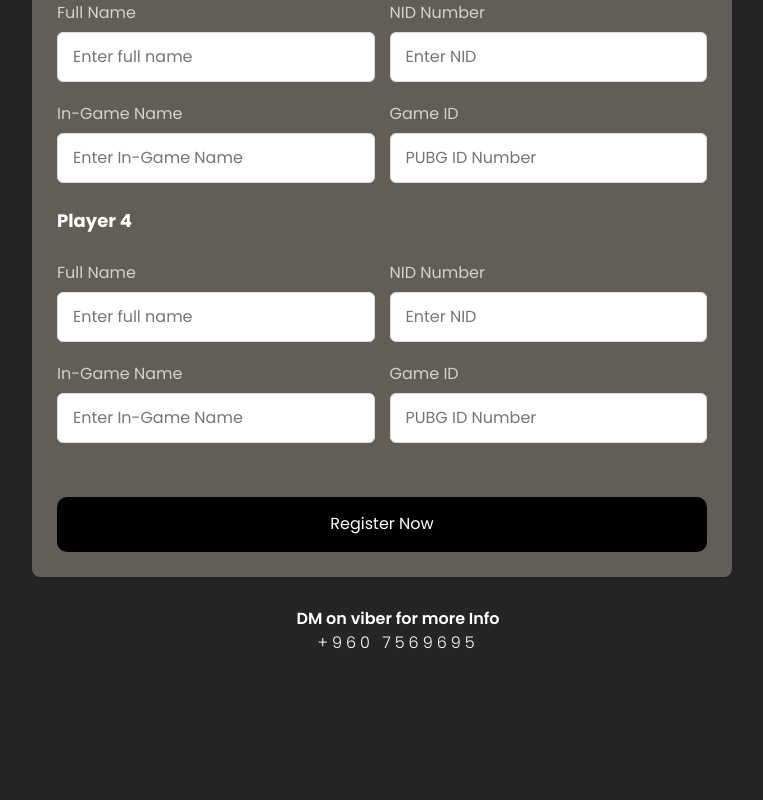
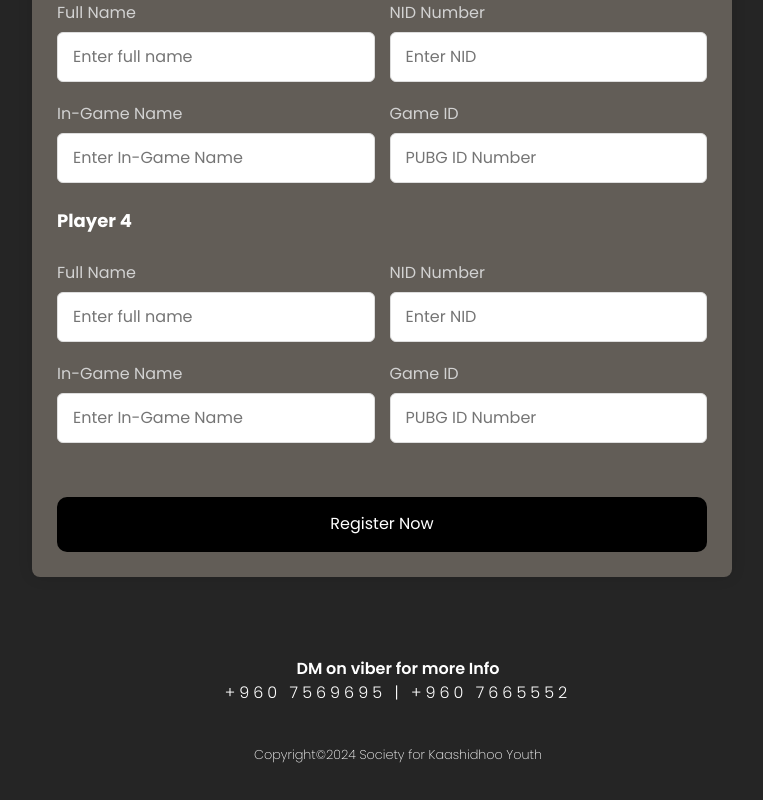
Before and after one commit to skyngo/eid-league-reg, a React (Create React App) app: page / in a window 1280 px wide. Shown: the part 1262-2062 px from the top of the page, without its empty margins (258-1021 px from the left). Before the commit the page ends 1983 px from the top, so only its background shows below. Built offline with nearby package versions, Linux system fonts and the light colour scheme; the HTML template or start-up script is replaced by a standard one.

Commit message:
added copyright

```diff
--- a/src/components/Footer.js
+++ b/src/components/Footer.js
@@ -1,21 +1,32 @@
-import React from 'react'
+import React from "react";
+
+const d = new Date();
+let year = d.getFullYear();
 
 const Footer = () => {
   return (
     <>
-        <div className='footerNav' style={{
-            width: '75vw',
-            textAlign: 'center',
-            margin: '30px',
-            color: 'white'
-        }}>
-            <ul>
-                <li style={{ fontWeight: '600' }}>DM on viber for more Info</li>
-                <li style={{ fontWeight: '300', letterSpacing: '4px' }}>+960 7569695</li>
-            </ul>
-        </div>
+      <div
+        className="footerNav"
+        style={{
+          width: "80vw",
+          textAlign: "center",
+          marginTop: "10vh",
+          color: "white",
+        }}
+      >
+        <ul>
+          <li style={{ fontWeight: "600" }}>DM on viber for more Info</li>
+          <li style={{ fontWeight: "300", letterSpacing: "4px" }}>
+            +960 7569695 | +960 7665552
+          </li>
+          <li style={{ fontWeight: "200", marginTop: '5vh', fontSize: '0.8rem' }}>
+            Copyright&#169;{year} Society for Kaashidhoo Youth
+          </li>
+        </ul>
+      </div>
     </>
-  )
-}
+  );
+};
 
-export default Footer
+export default Footer;
```
